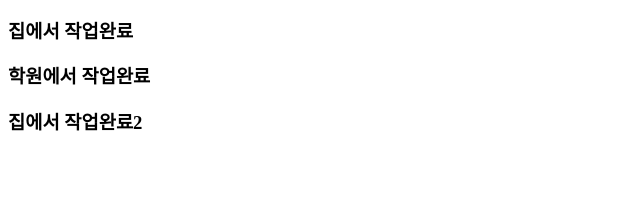
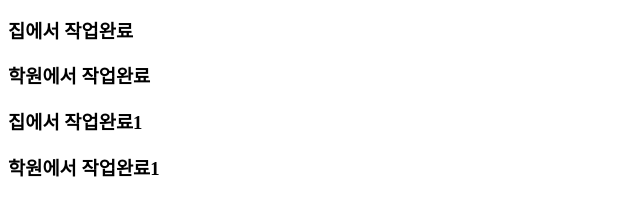
Before and after one commit to chldnwjd1234/git-test-251016-uj, a plain HTML site: page index.html in a window 1280 px wide. Shown: the part 107-322 px from the top of the page, without its empty margins (0-640 px from the left). Drawn offline with Linux system fonts and the light colour scheme.

Commit message:
EZEN_work_finish

```diff
--- a/index.html
+++ b/index.html
@@ -11,6 +11,7 @@
     <h3>집에서 작업완료</h3>
     <!-- 학원에서 작업 완료 문구 추가하고 git에 commit 한후 집에서 당겨올것 -->
      <h3>학원에서 작업완료</h3>
-     <h3>집에서 작업완료2</h3>
+     <h3>집에서 작업완료1</h3>
+     <h3>학원에서 작업완료1</h3>
 </body>
 </html>
```
